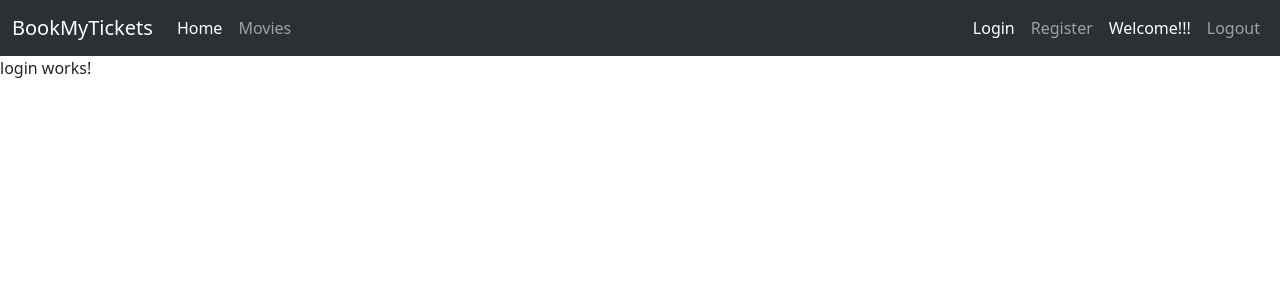
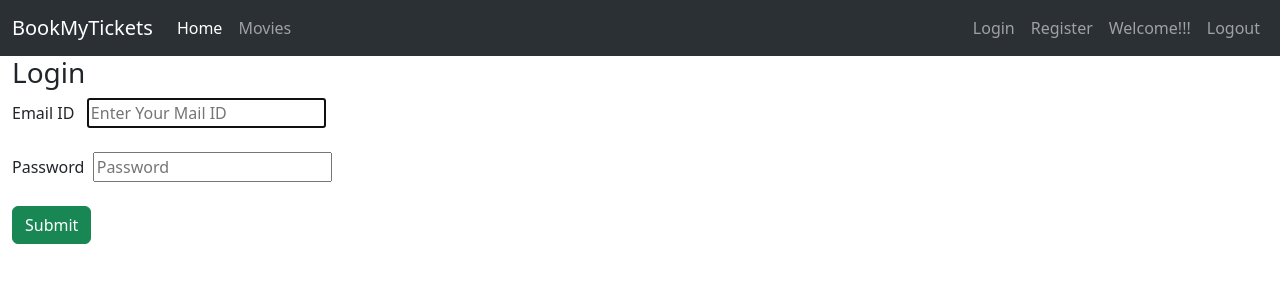
Before and after one commit to IrinBanu/BookMyTickets-App, an Angular app: page /login in a window 1280 px wide. Shown: the top 300 px of the page. Built offline with nearby package versions, Linux system fonts and the light colour scheme.

Commit message:
login updated

```diff
--- a/src/app/header/header.component.html
+++ b/src/app/header/header.component.html
@@ -13,15 +13,14 @@
 <a class="nav-link" routerLink="/movies">Movies</a> </li>
  </ul>
 
- <div class="collapse navbar-collapse" id="navbarSupportedContent">
-  <ul class="navbar-nav ms-auto mb-2 mb-lg-0">
+ <ul class="navbar-nav ms-auto mb-2 mb-lg-0">
 <li class="nav-item">
-<a class="nav-link active" aria-current="page" routerLink="/login">Login</a>
+<a class="nav-link " aria-current="page" routerLink="/login">Login</a>
 </li>
 <li class="nav-item">
 <a class="nav-link" routerLink="/register">Register</a> </li>
 <li class="nav-item">
-<a class="nav-link active" aria-current="page" routerLink="/welcome">Welcome!!!</a>
+<a class="nav-link " aria-current="page" routerLink="/welcome">Welcome!!!</a>
 </li>
 <li class="nav-item">
 <a class="nav-link" routerLink="/logout">Logout</a> </li>
--- a/src/app/login/login.component.html
+++ b/src/app/login/login.component.html
@@ -1 +1,20 @@
-<p>login works!</p>
+<div class="container-fluid">
+<h3>Login</h3>
+<form (ngSubmit)="onSubmit()">
+<div>
+    <label for="email">Email ID</label>&nbsp;&nbsp;
+    <input type="email" name="email" id="email" placeholder="Enter Your Mail ID" [(ngModel)]="email" required autofocus>
+</div><br/>
+
+<div>
+    <label for="password">Password</label>&nbsp;
+    <input type="password" name="password" id="password" placeholder="Password" [(ngModel)]="password" required>
+</div><br/>
+
+<div>
+<button type="submit" class="btn btn-success ">Submit</button>
+</div>
+</form>
+
+
+</div>
--- a/src/app/login/login.component.ts
+++ b/src/app/login/login.component.ts
@@ -1,12 +1,42 @@
+import { CommonModule } from '@angular/common';
 import { Component } from '@angular/core';
+import { FormsModule } from '@angular/forms';
 
 @Component({
   selector: 'app-login',
   standalone: true,
-  imports: [],
+  imports: [CommonModule, FormsModule],
   templateUrl: './login.component.html',
   styles: ``
 })
 export class LoginComponent {
 
+email!:string;
+password!:string;
+
+constructor(){
+  console.log('Login component called');
 }
+
+onSubmit(){
+  alert(this.email);
+
+  console.log('form submitted');
+  console.log('Email:', this.email, 'Password:',this.password);
+
+if (this.email=="maryamirin2022@gmail.com" && this.password=="password") {
+
+  alert("loggedin successfully");
+  localStorage.setItem("Logged_In_User", "true");
+  localStorage.setItem("Email:", this.email);
+
+  window.location.href="/movies";
+}
+
+
+else{
+  alert("Invalid Login Credentials");
+}
+
+}
+}
```
